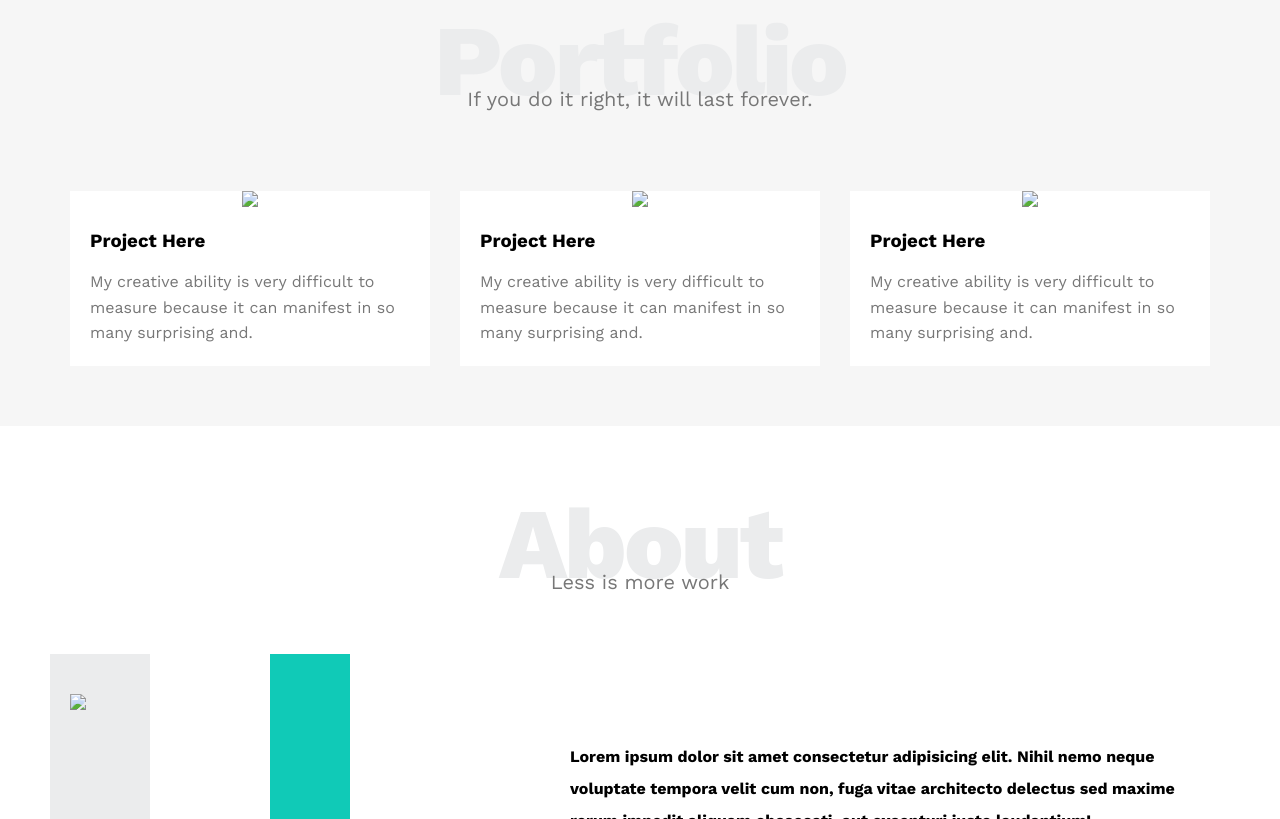
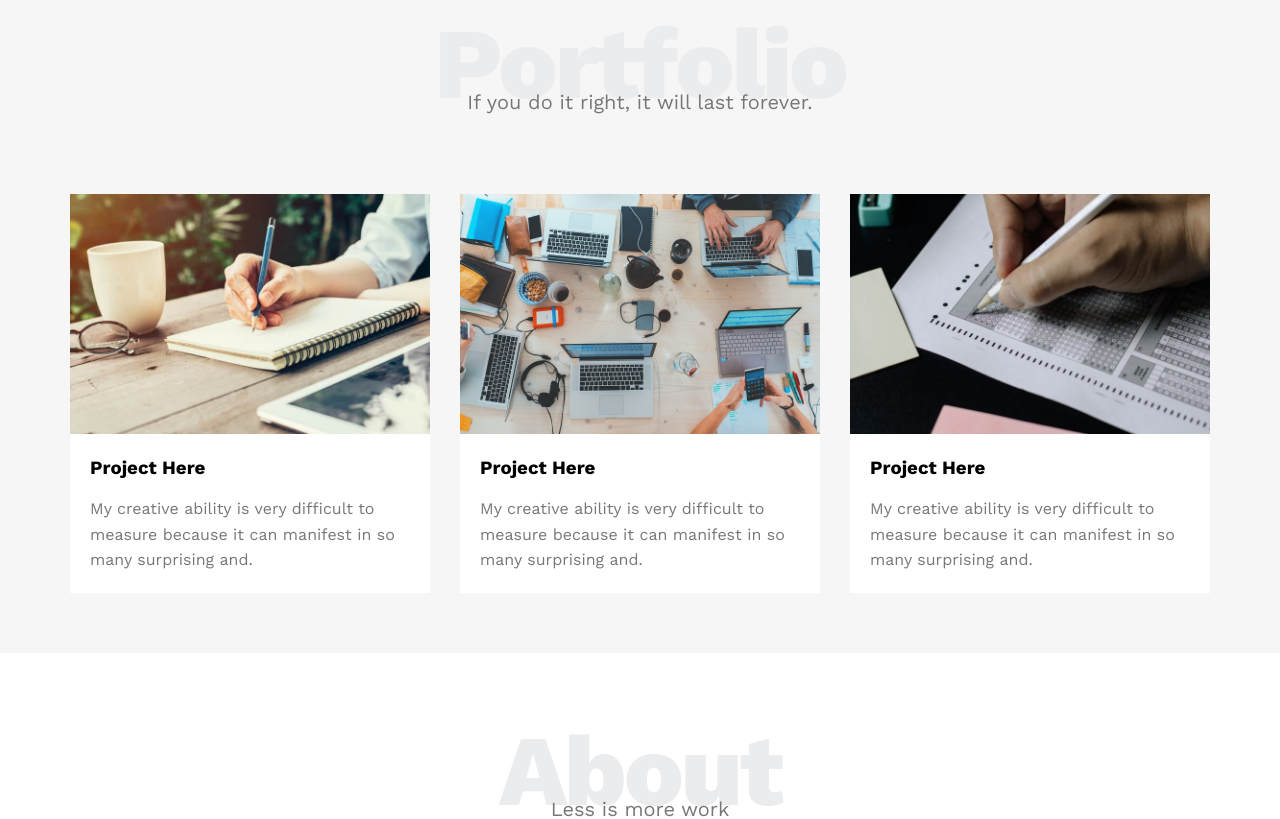
Before and after one commit to SalmaQassem/HTML_And_CSS_Template1, a plain HTML site: page index.html in a window 1280 px wide. Shown: the part 1981-2800 px from the top of the page. Drawn offline with Linux system fonts and the light colour scheme; files whose address does not match are found by name.

Commit message:
Update index.html

```diff
--- a/index.html
+++ b/index.html
@@ -14,7 +14,7 @@
 <body>
 <div class="header">
     <div class="parent container">
-        <img src="../Template1/images/logo.png"  alt=" ">
+        <img src="images/logo.png"  alt=" ">
         <div class="list">
             <span class="dash">
                 <span></span>
@@ -104,7 +104,7 @@
             </div>
             <div class="column3">
                 <div class="services-img">
-                    <img src="../Template1/images/services.jpg" alt=" ">
+                    <img src="images/services.jpg" alt=" ">
                 </div>
             </div>
         </div>
@@ -119,7 +119,7 @@
         <div class="port items">
             <div class="column1">
                 <div class="portfolio-item">
-                    <img src="../Template1/images/portfolio-1.jpg" alt=" ">
+                    <img src="images/portfolio-1.jpg" alt=" ">
                     <div class="port item-text">
                         <h3>Project Here</h3>
                         <p>My creative ability is very difficult to measure because it can manifest in so many surprising and.</p>
@@ -128,7 +128,7 @@
             </div>
             <div class="column1">
                 <div class="portfolio-item">
-                    <img src="../Template1/images/portfolio-2.jpg" alt=" ">
+                    <img src="images/portfolio-2.jpg" alt=" ">
                     <div class="port item-text">
                         <h3>Project Here</h3>
                         <p>My creative ability is very difficult to measure because it can manifest in so many surprising and.</p>
@@ -137,7 +137,7 @@
             </div>
             <div class="column1">
                 <div class="portfolio-item">
-                    <img src="../Template1/images/portfolio-3.jpg" alt=" ">
+                    <img src="images/portfolio-3.jpg" alt=" ">
                     <div class="port item-text">
                         <h3>Project Here</h3>
                         <p>My creative ability is very difficult to measure because it can manifest in so many surprising and.</p>
@@ -155,7 +155,7 @@
         </div>
         <div class="about-items">
             <div class="about-image">
-                <img src="../Template1/images/about.jpg" alt=" ">
+                <img src="images/about.jpg" alt=" ">
             </div>
             <div class="about-text">
                 <h3>Lorem ipsum dolor sit amet consectetur adipisicing elit. Nihil nemo neque voluptate tempora velit cum non, fuga vitae architecto delectus sed maxime rerum impedit aliquam obcaecati, aut excepturi iusto laudantium!</h3>
```
